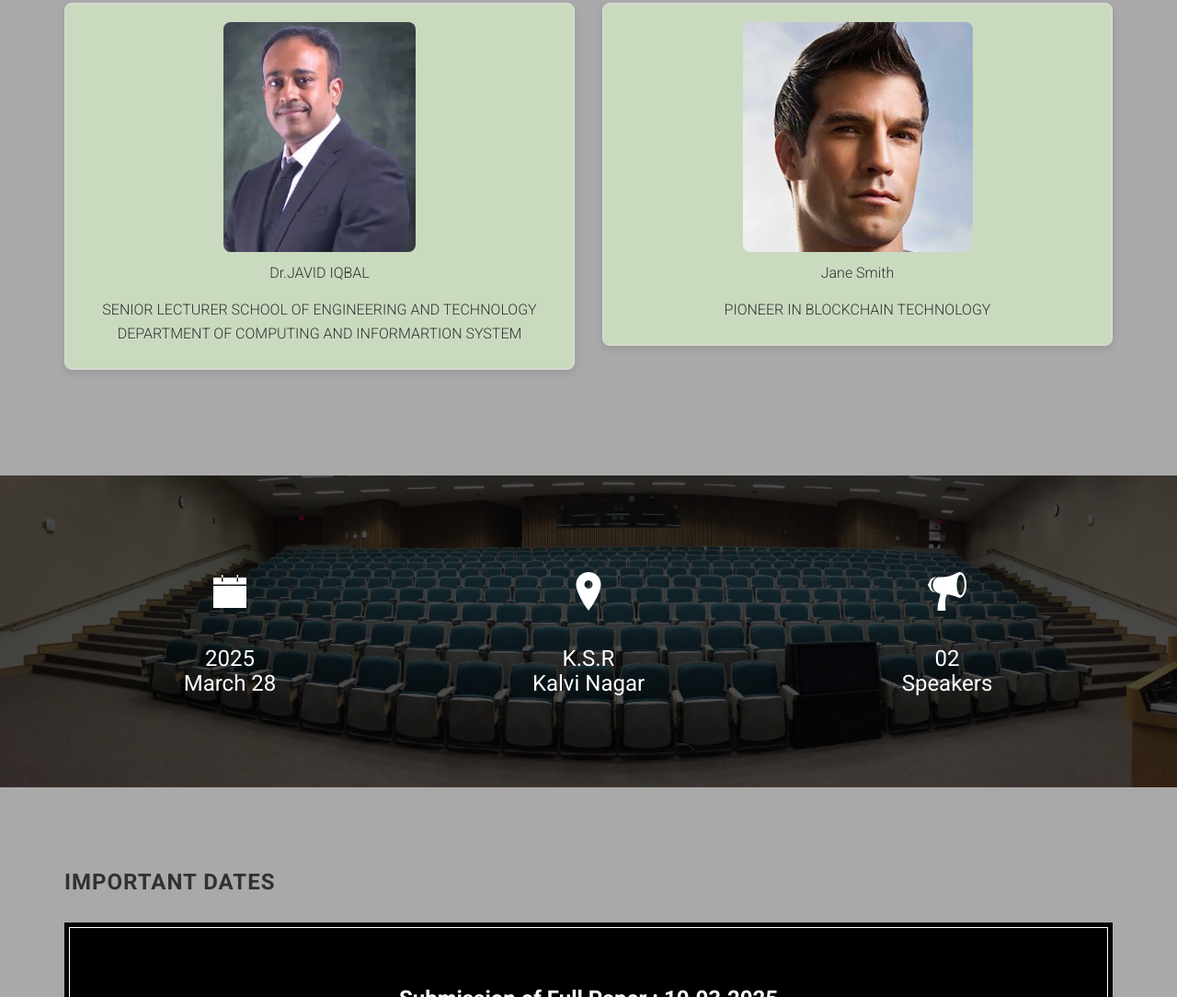
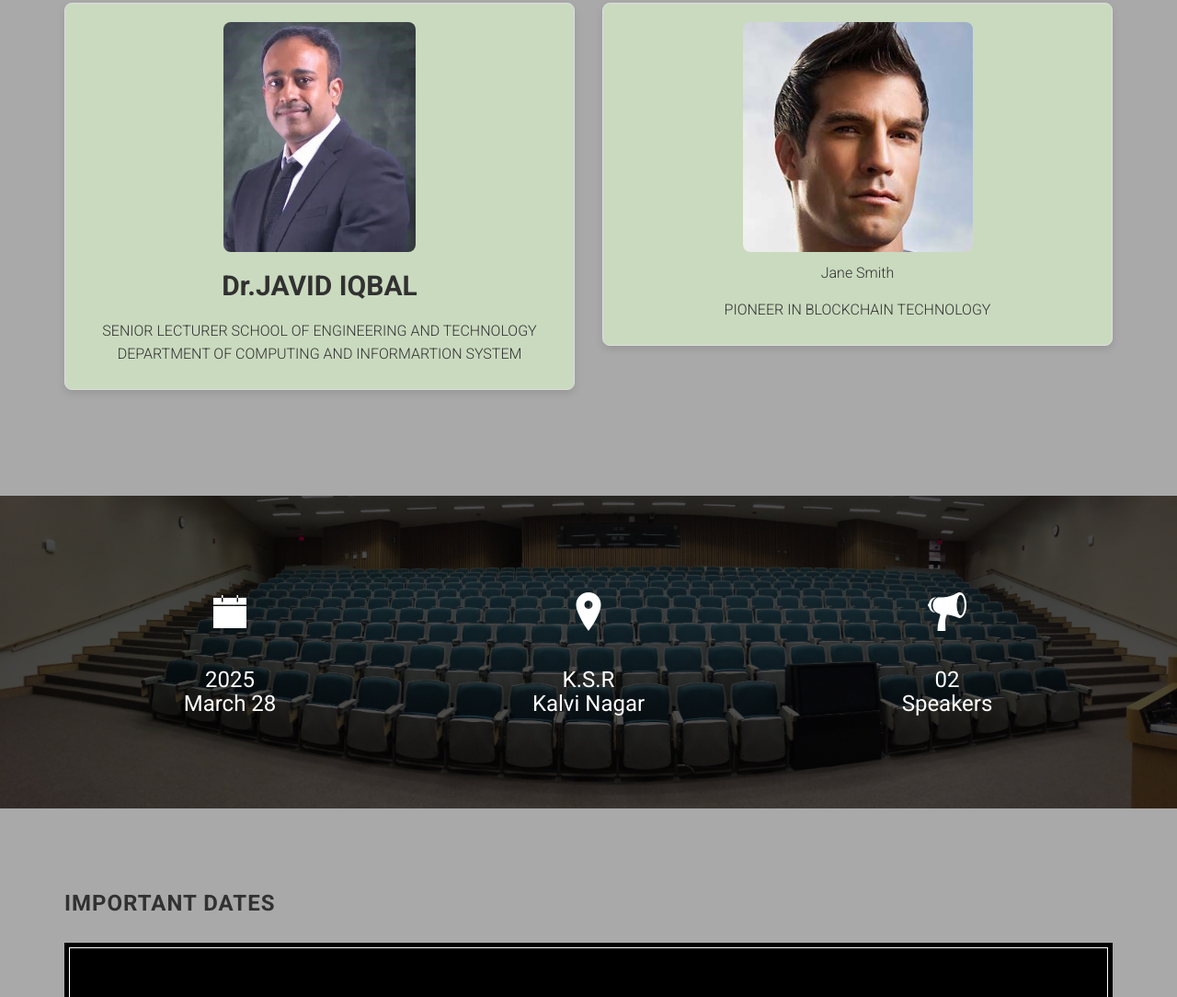
Before and after one commit to chandrumikey/itconference, a website: page index.html in a window 1280 px wide. Shown: the part 2519-3603 px from the top of the page at 92% size. Drawn offline with nearby package versions, Linux system fonts and the light colour scheme; some packages are replaced by stand-ins of ours; a script that the page names is missing.

Commit message:
Update index.html

```diff
--- a/index.html
+++ b/index.html
@@ -212,7 +212,7 @@
                             <img alt="" class="img-responsive center-block" src="assets/images/speakers/speaker1.jpg">
                         </figure>
 
-                        <p style="text-transform: none;">Dr.JAVID IQBAL</p>
+                        <h2 style="text-transform: none;">Dr.JAVID IQBAL</h2>
                         <p>Senior lecturer school of Engineering and Technology <br> Department of Computing and Informartion System</p>
 
                     </div><!-- /.speaker -->
```
